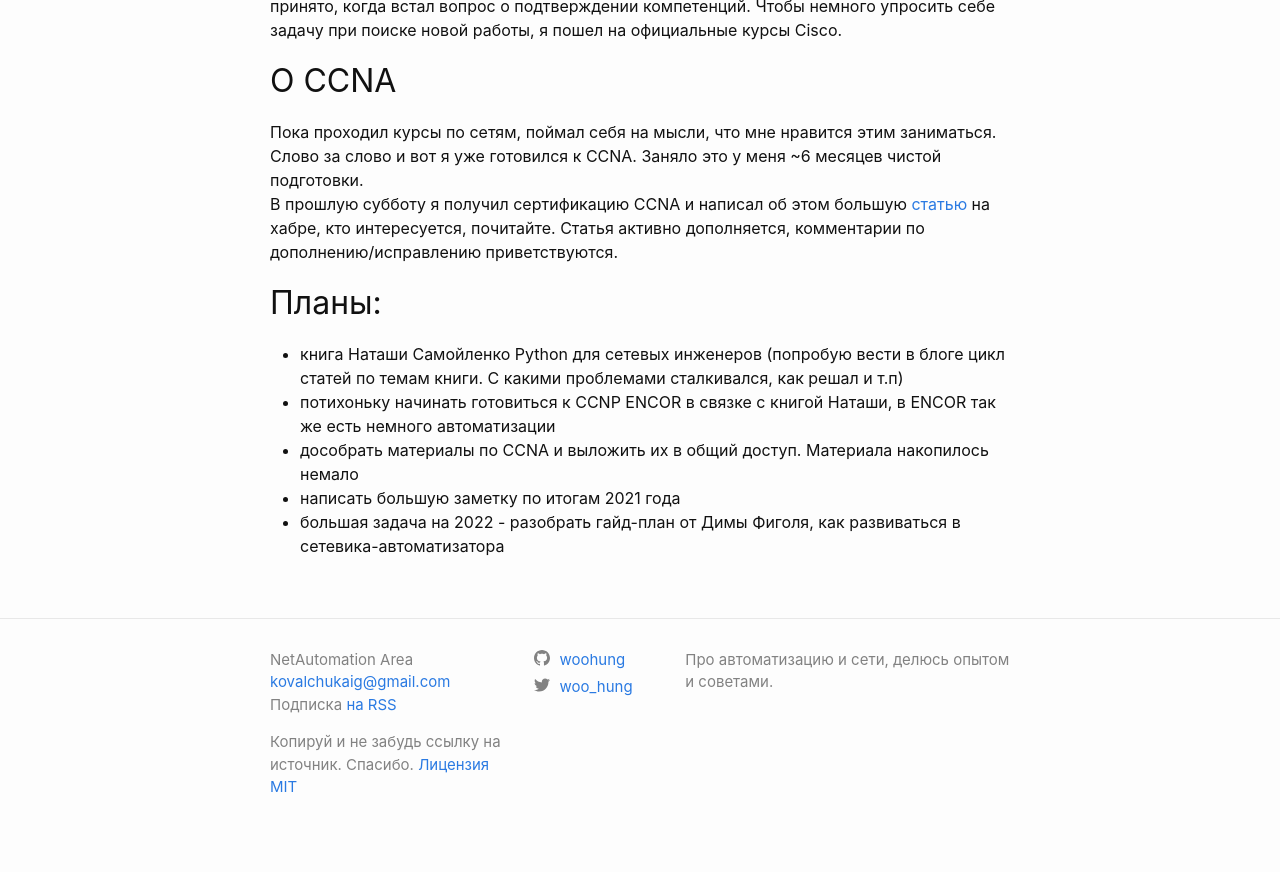
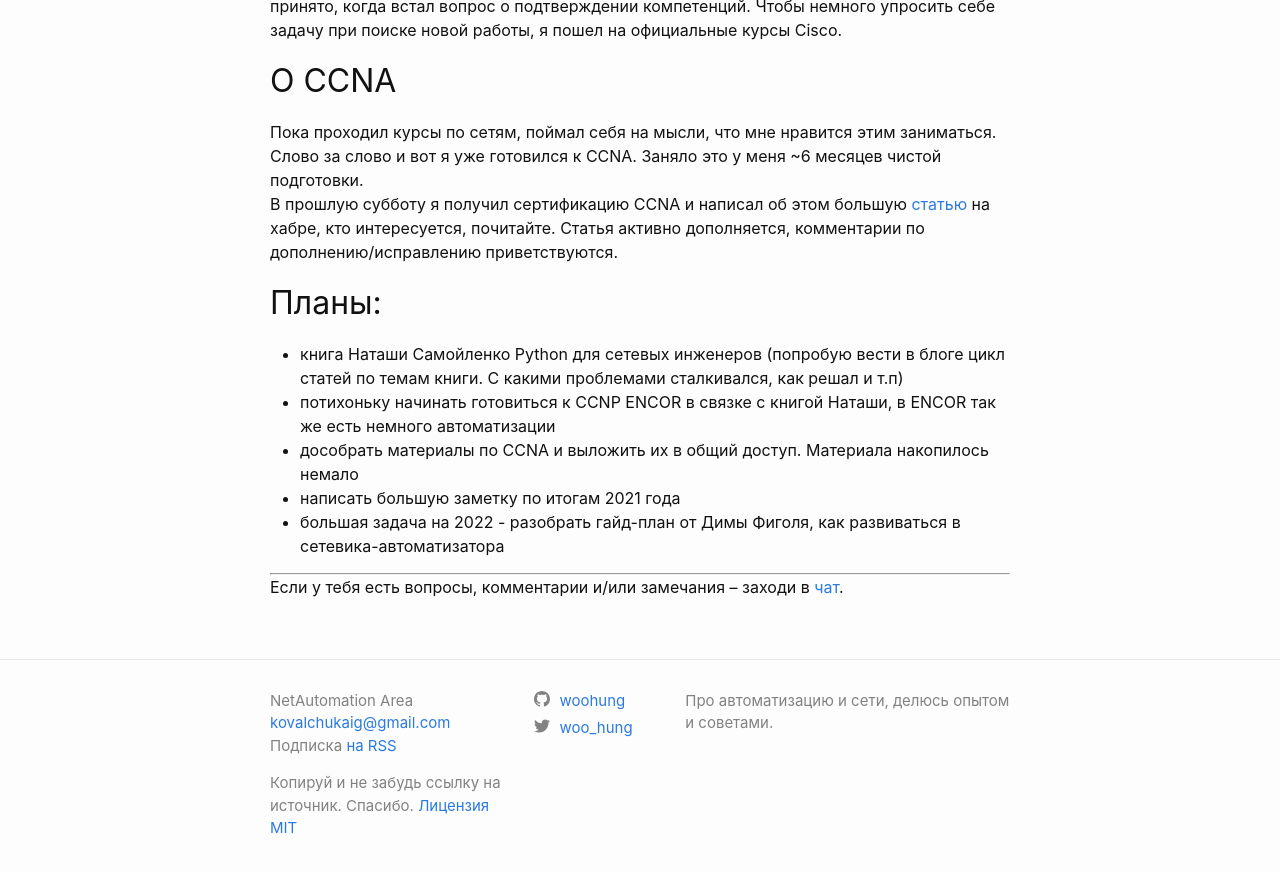
Before and after one commit to woohung/woohung.github.io, a Jekyll site: the page built from _posts/2021-11-23-CCNA-Работа-Блог.md, in a window 1280 px wide and 900 px high, scrolled down 719 px. Shown: the top 872 px of the window. Built offline with Jekyll 4.4.1, drawn with Linux system fonts in a browser that asks for light colours.

Commit message:
add link chat

```diff
--- a/_posts/2021-11-23-CCNA-Работа-Блог.md
+++ b/_posts/2021-11-23-CCNA-Работа-Блог.md
@@ -26,3 +26,6 @@
 - дособрать материалы по CCNA и выложить их в общий доступ. Материала накопилось немало
 - написать большую заметку по итогам 2021 года
 - большая задача на 2022 - разобрать гайд-план от Димы Фиголя, как развиваться в сетевика-автоматизатора
+
+<hr>
+Если у тебя есть вопросы, комментарии и/или замечания – заходи в [чат](https://t.me/netautomation).
```
Also changed, not shown: _posts/2021-11-30-CCNA-200-301.md (+3 -0 lines).
